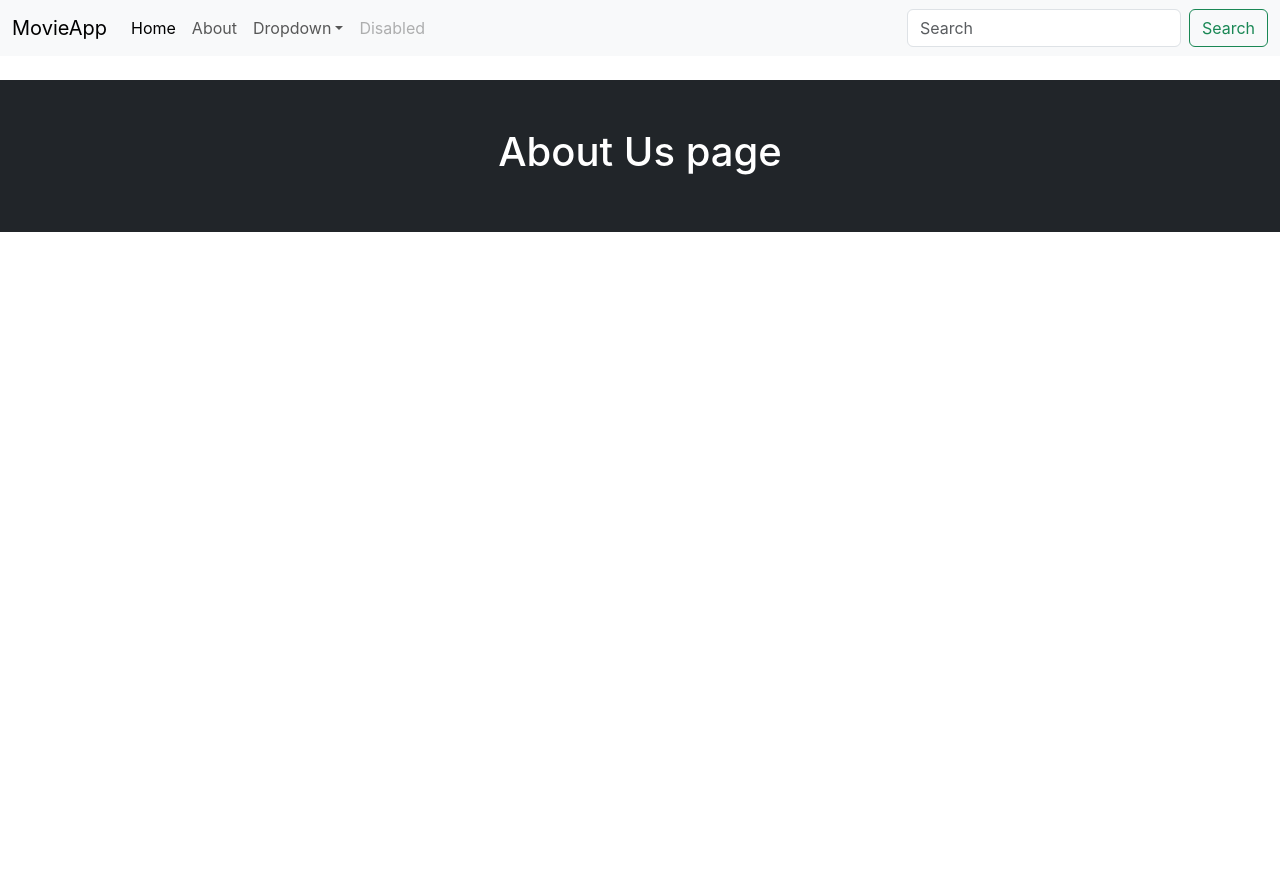
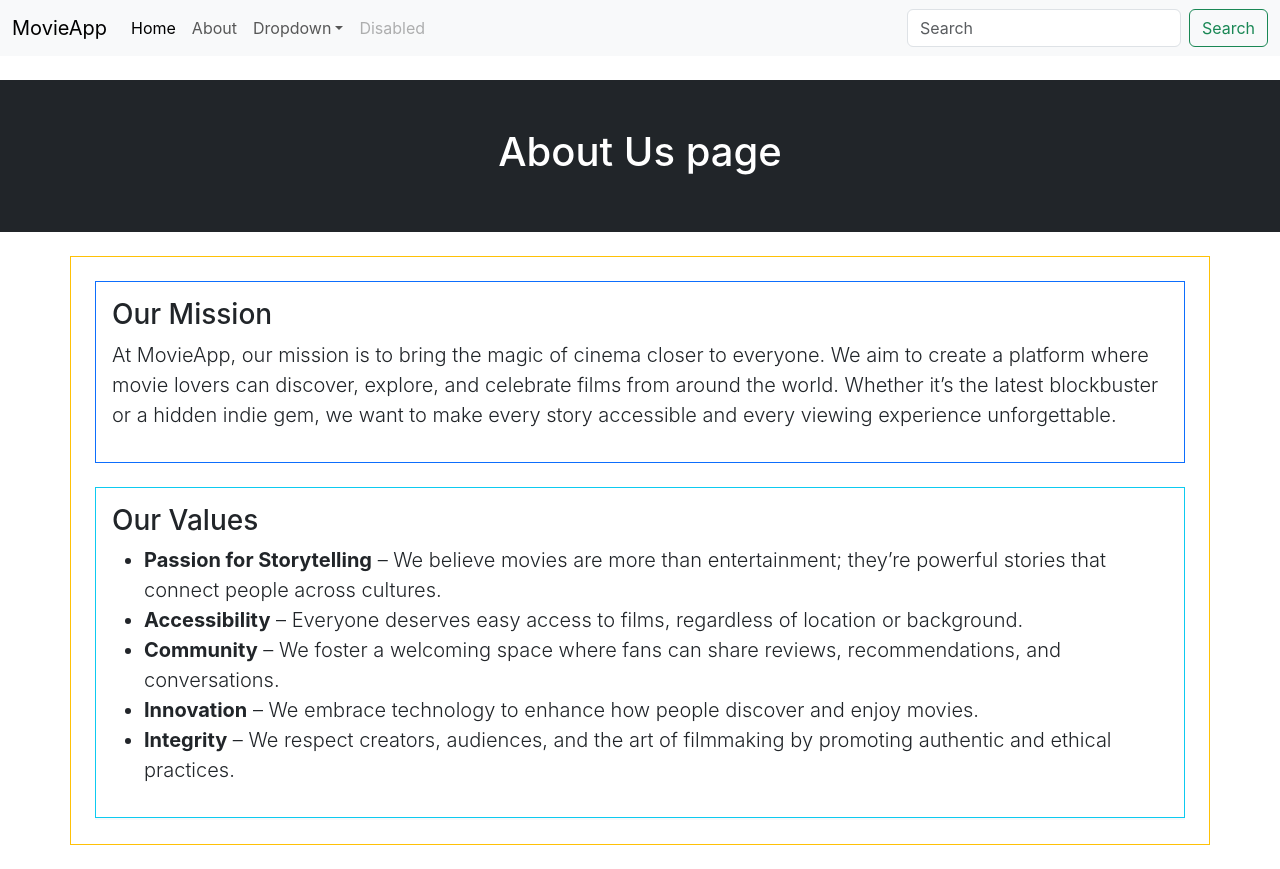
Before and after one commit to Mnisi99/StarWars, a React (Create React App) app: page /about in a window 1280 px wide. Before the commit the page ends 800 px from the top, so only its background shows below. Built offline with nearby package versions, Linux system fonts and the light colour scheme.

Commit message:
Updated the about us page

```diff
--- a/src/components/AboutView.js
+++ b/src/components/AboutView.js
@@ -6,6 +6,24 @@ class AboutView extends React.Component {
   render() {
     return <>
         <Hero text="About Us page"/>
+        <div className="container border border-warning p-4 mb-4">
+            <div className="border border-primary p-3 mb-4">
+              <h3 className="">Our Mission</h3>
+              <p className="lead">At MovieApp, our mission is to bring the magic of cinema closer to everyone. We aim to create a platform where movie lovers can discover, explore, and celebrate films from around the world. Whether it’s the latest blockbuster or a hidden indie gem, we want to make every story accessible and every viewing experience unforgettable.
+              </p>
+            </div>
+            <div className="border border-info p-3">
+              <h3 className="">Our Values</h3>
+              <ul>
+                <li className="lead"><span className="fw-bold">Passion for Storytelling</span> – We believe movies are more than entertainment; they’re powerful stories that connect people across cultures.</li>
+                <li className="lead"><span className="fw-bold">Accessibility</span> – Everyone deserves easy access to films, regardless of location or background.</li>
+                <li className="lead"><span className="fw-bold">Community</span> – We foster a welcoming space where fans can share reviews, recommendations, and conversations.</li>
+                <li className="lead"><span className="fw-bold">Innovation</span> – We embrace technology to enhance how people discover and enjoy movies.</li>
+                <li className="lead"><span className="fw-bold">Integrity</span> – We respect creators, audiences, and the art of filmmaking by promoting authentic and ethical practices.</li>
+              </ul>
+            </div>
+            <div className="border border-light"></div>
+        </div>
     </>;
   }
 }
```
